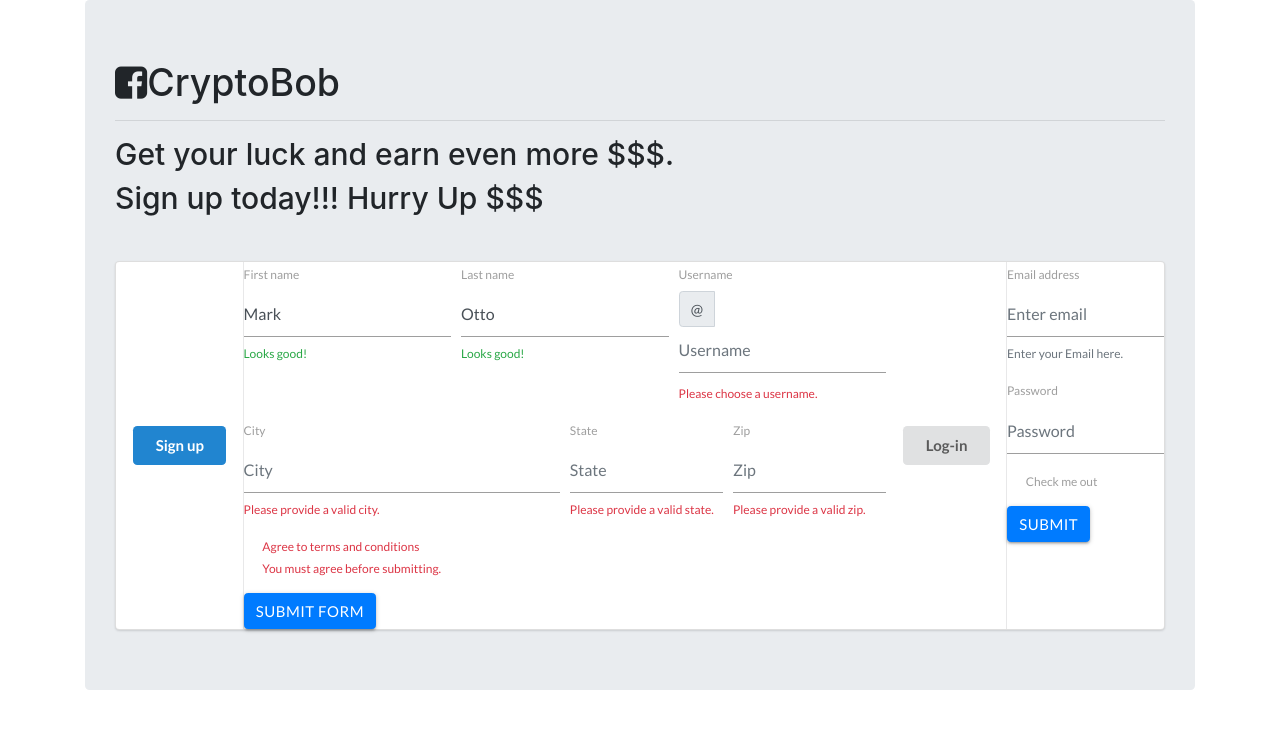
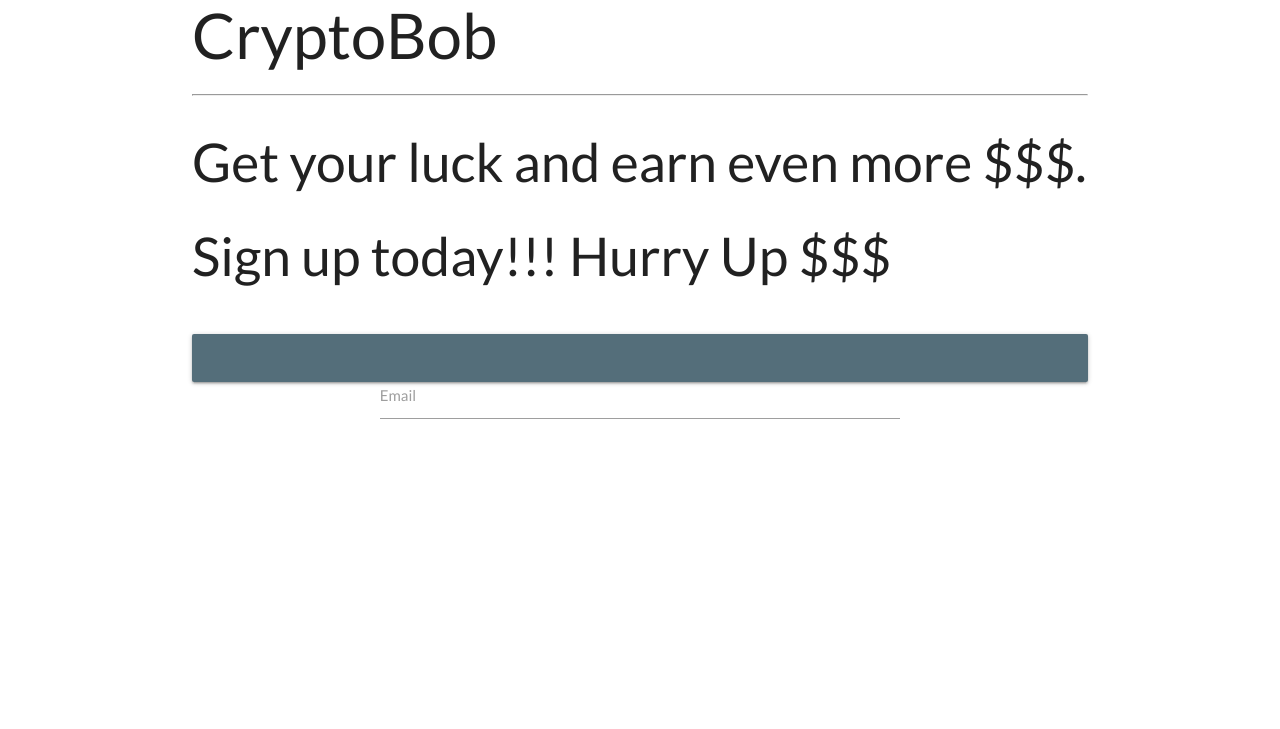
Before and after one commit to NightTrek/CryptoBob, a Node server app: page / in a window 1280 px wide. Shown: the top 729 px of the page. Run offline with Node 20, Linux system fonts and the light colour scheme; some libraries are stand-ins or nearby versions.

Commit message:
changes to handlebars

```diff
--- a/views/layouts/main.handlebars
+++ b/views/layouts/main.handlebars
@@ -17,15 +17,15 @@
       <meta name="viewport" content="width=device-width, initial-scale=1.0"/>
 
 
-
+{{!--
 
 	<link rel="stylesheet" href="https://maxcdn.bootstrapcdn.com/bootstrap/4.0.0/css/bootstrap.min.css">
-  <link rel="stylesheet" href="https://stackpath.bootstrapcdn.com/font-awesome/4.7.0/css/font-awesome.min.css">
+  <link rel="stylesheet" href="https://stackpath.bootstrapcdn.com/font-awesome/4.7.0/css/font-awesome.min.css"> --}}
   <script src="https://code.jquery.com/jquery.js"></script>
-  <script src="https://maxcdn.bootstrapcdn.com/bootstrap/4.0.0/js/bootstrap.min.js"></script>
+  {{!-- <script src="https://maxcdn.bootstrapcdn.com/bootstrap/4.0.0/js/bootstrap.min.js"></script> --}}
 
   <!-- Font Awesome Glyphicons -->
-  <link rel="stylesheet" href="https://maxcdn.bootstrapcdn.com/font-awesome/4.6.1/css/font-awesome.min.css">
+  {{!-- <link rel="stylesheet" href="https://maxcdn.bootstrapcdn.com/font-awesome/4.6.1/css/font-awesome.min.css"> --}}
 </head>
 
 <body>
--- a/views/login.handlebars
+++ b/views/login.handlebars
@@ -1,149 +1,26 @@
 <div class="container">
 
-<div class="jumbotron">
+  <div class="sub-container">
     <h1><i class="fa fa-facebook-square" aria-hidden="true"></i>CryptoBob</h1>
     <hr>
     <h2>Get your luck and earn even more $$$. </h2>
     <h2>Sign up today!!! Hurry Up $$$</h2>
     <br>
-<div class="ui menu">
-      <div class="item">
-        <div id="toggleBtn1" class="ui primary button">Sign up</div>
-      </div>
-      <form id="signup">
-        <div class="form-row">
-          <div class="col-md-4 mb-3">
-            <label for="validationServer01">First name</label>
-            <input type="text" class="form-control is-valid" id="validationServer01" placeholder="First name"
-              value="Mark" required>
-            <div class="valid-feedback">
-              Looks good!
-            </div>
-          </div>
-          <div class="col-md-4 mb-3">
-            <label for="validationServer02">Last name</label>
-            <input type="text" class="form-control is-valid" id="validationServer02" placeholder="Last name"
-              value="Otto" required>
-            <div class="valid-feedback">
-              Looks good!
-            </div>
-          </div>
-          <div class="col-md-4 mb-3">
-            <label for="validationServerUsername">Username</label>
-            <div class="input-group">
-              <div class="input-group-prepend">
-                <span class="input-group-text" id="inputGroupPrepend3">@</span>
-              </div>
-              <input type="text" class="form-control is-invalid" id="validationServerUsername" placeholder="Username"
-                aria-describedby="inputGroupPrepend3" required>
-              <div class="invalid-feedback">
-                Please choose a username.
-              </div>
-            </div>
+
+  </div>
+  <div class="row">
+    <div class="card blue-grey darken-1">
+      <div class="card-content white-text">
+        <div class="col s2"></div>
+        <div class="col s8">
+          <div class="input-field col s12">
+            <input id="email" type="email" class="validate">
+            <label for="email">Email</label>
           </div>
         </div>
-        <div class="form-row">
-          <div class="col-md-6 mb-3">
-            <label for="validationServer03">City</label>
-            <input type="text" class="form-control is-invalid" id="validationServer03" placeholder="City" required>
-            <div class="invalid-feedback">
-              Please provide a valid city.
-            </div>
-          </div>
-          <div class="col-md-3 mb-3">
-            <label for="validationServer04">State</label>
-            <input type="text" class="form-control is-invalid" id="validationServer04" placeholder="State" required>
-            <div class="invalid-feedback">
-              Please provide a valid state.
-            </div>
-          </div>
-          <div class="col-md-3 mb-3">
-            <label for="validationServer05">Zip</label>
-            <input type="text" class="form-control is-invalid" id="validationServer05" placeholder="Zip" required>
-            <div class="invalid-feedback">
-              Please provide a valid zip.
-            </div>
-          </div>
+        <div class="col s2">
         </div>
-        <div class="form-group">
-          <div class="form-check">
-            <input class="form-check-input is-invalid" type="checkbox" value="" id="invalidCheck3" required>
-            <label class="form-check-label" for="invalidCheck3">
-              Agree to terms and conditions
-            </label>
-            <div class="invalid-feedback">
-              You must agree before submitting.
-            </div>
-          </div>
-        </div>
-        <button id="submitform" class="btn btn-primary" type="submit">Submit form</button>
-      </form>
-
-
-      <div class="item">
-        <div id="toggleBtn" class="ui button">Log-in</div>
       </div>
-      <form id="loginForm">
-        <div class="form-group">
-          <label for="exampleInputEmail1">Email address</label>
-          <input type="email" class="form-control" id="exampleInputEmail1" aria-describedby="emailHelp"
-            placeholder="Enter email">
-          <small id="emailHelp" class="form-text text-muted">Enter your Email here.</small>
-        </div>
-        <div class="form-group">
-          <label for="exampleInputPassword1">Password</label>
-          <input type="password" class="form-control" id="exampleInputPassword1" placeholder="Password">
-        </div>
-        <div class="form-group form-check">
-          <input type="checkbox" class="form-check-input" id="exampleCheck1">
-          <label class="form-check-label" for="exampleCheck1">Check me out</label>
-        </div>
-        <button id="submit" type="submit" class="btn btn-primary">Submit</button>
-      </form>
-
     </div>
   </div>
-
-  <div class="row">
-    {{#each sqlData}}
-    <div class="col-sm-4">
-      <h3>Wish: {{this.wish}}</h3>
-    </div>
-    {{/each}}
-  </div>
-  <footer class="footer">
-
-  </footer>
-
-
 </div>
-</div>
-
-
-<script>
-
-  document.getElementById("toggleBtn").addEventListener("click", function () {
-    var x = document.getElementById("loginForm");
-    if (x.style.display === "none") {
-      x.style.display = "block";
-    } else {
-      x.style.display = "none";
-    }
-  });
-
-  document.getElementById("toggleBtn1").addEventListener("click", function () {
-    var x = document.getElementById("signup");
-    if (x.style.display === "none") {
-      x.style.display = "block";
-    } else {
-      x.style.display = "none";
-    }
-  });
-
-   $("#submit").on("click", function(event) {
-      event.preventDefault();
-
-
-
-
-</script>
```
Also changed, not shown: routes/api/index.js (+9 -1 lines).
